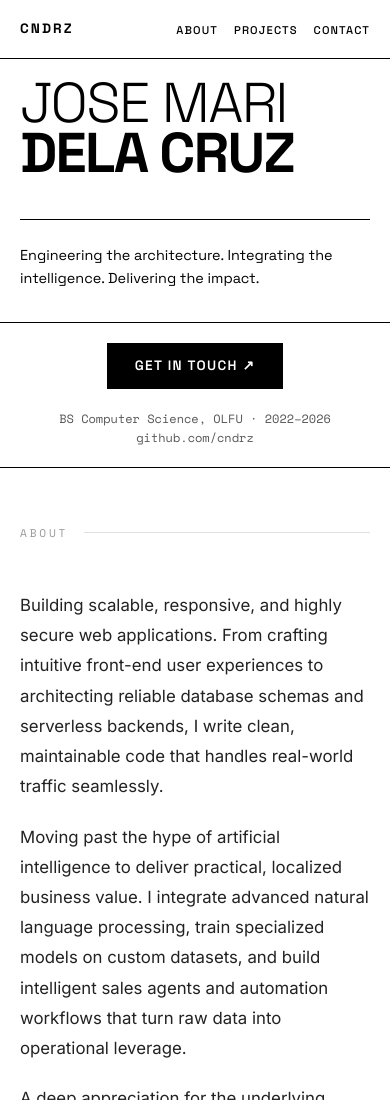
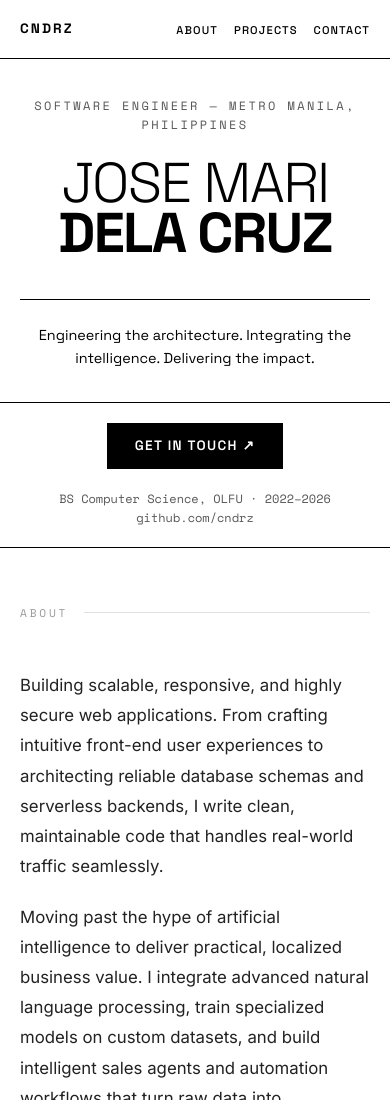
Before and after one commit to cndrz/portfolio, a plain HTML site: page index.html in a window 390 px wide. Shown: the top 1100 px of the page. Drawn offline with nearby package versions, Linux system fonts and the light colour scheme.

Commit message:
fixed shit

```diff
--- a/index.html
+++ b/index.html
@@ -31,7 +31,6 @@
             <section
                 class="hero"
                 id="hero"
-                style="padding: 0; border-bottom: 1px solid #000"
             >
                 <div class="hero-main">
                     <p class="hero-eyebrow" id="hero-eyebrow">
--- a/style.css
+++ b/style.css
@@ -52,7 +52,7 @@ nav {
 
 /* ── HERO ── */
 .hero {
-  padding-top: 80px;
+  padding: 80px 0 0;
   border-bottom: 1px solid var(--black);
 }
 .hero-main {
@@ -267,7 +267,7 @@ footer a:hover { color: var(--black); }
   .nav-links { gap: 1rem; }
   .nav-links a { font-size: 0.7rem; }
   section { padding: 3.5rem 1.25rem; }
-  .hero-main { padding: 4vw 1.25rem 2rem; }
+  .hero-main { padding: 4vw 1.25rem 2rem; text-align: center; }
   .hero-footer { padding: 1.25rem; flex-direction: column; align-items: center; gap: 1.25rem; }
   .hero-meta { text-align: center; }
   .about-grid, .contact-inner { grid-template-columns: 1fr; gap: 2rem; }
```
